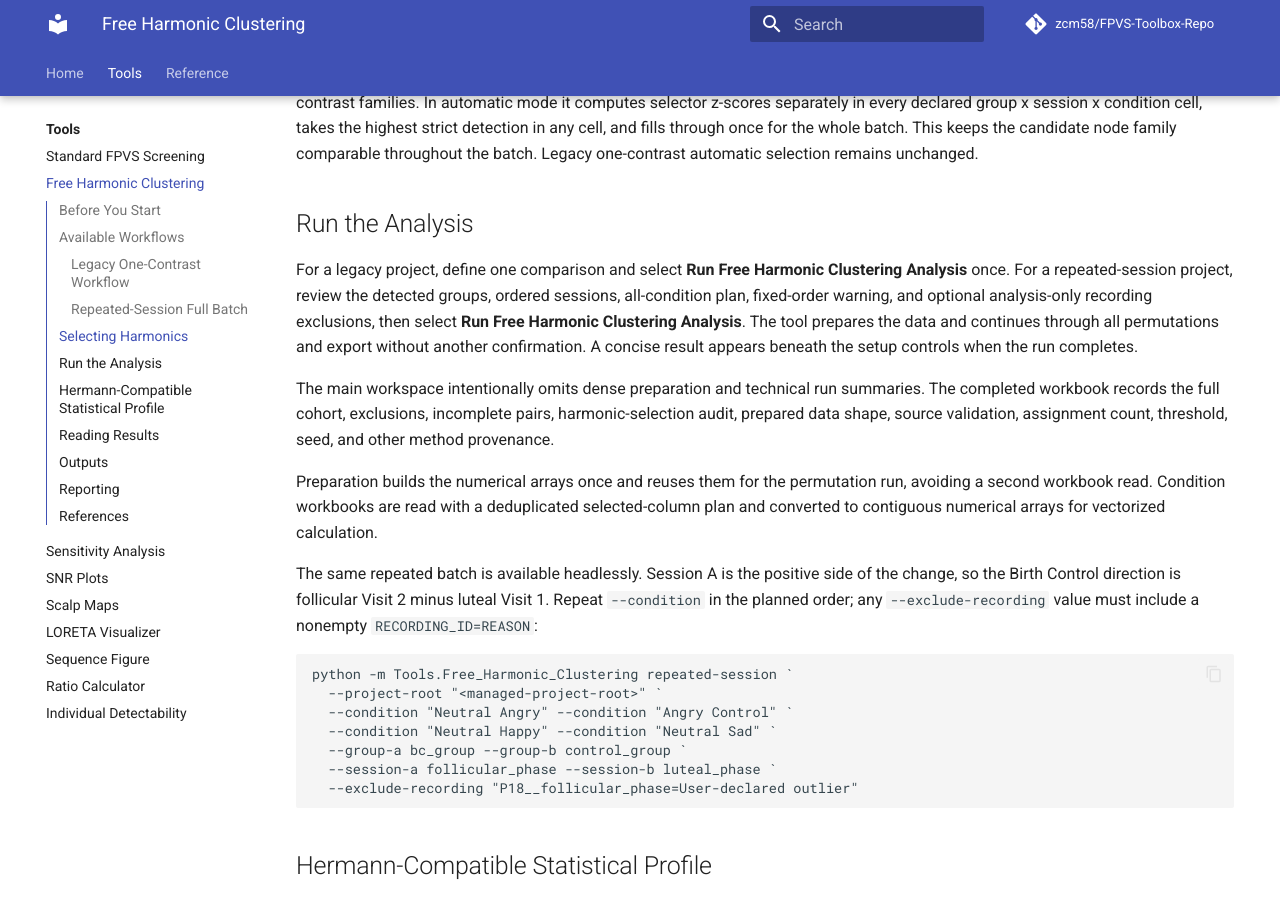
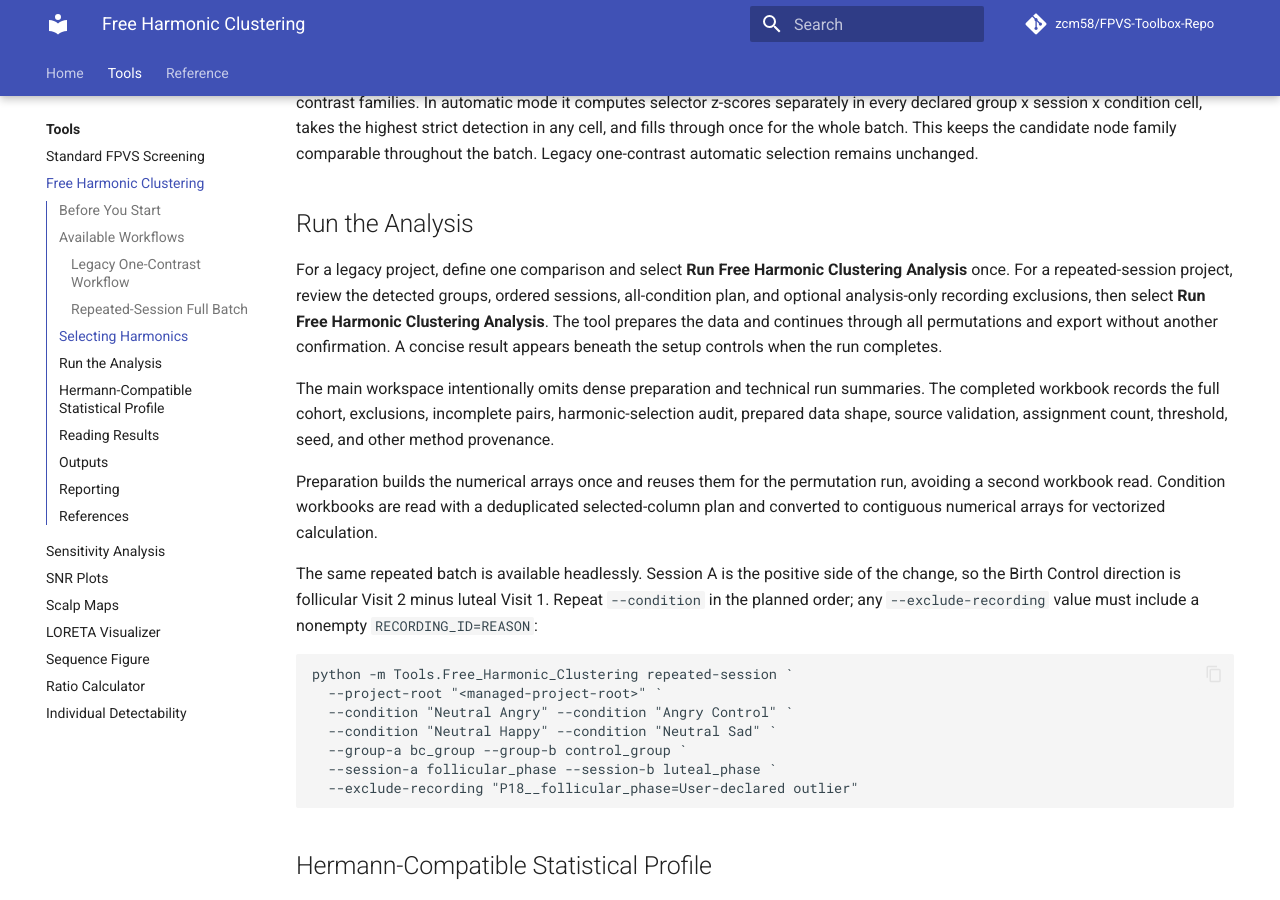
Before and after one commit to zcm58/FPVS-Toolbox-Repo, an MkDocs documentation site: the page built from docs/user/tools/free-harmonic-clustering.md, in a window 1280 px wide and 900 px high, scrolled down 2477 px. Built offline with MkDocs 1.6.1 and Material for MkDocs 9.7.7, drawn with Linux system fonts in a browser that asks for light colours; comment, search, counter and statistics services are not loaded.

Commit message:
Simplify free harmonic clustering setup feedback

```diff
--- a/docs/user/tools/free-harmonic-clustering.md
+++ b/docs/user/tools/free-harmonic-clustering.md
@@ -143,11 +143,10 @@ selection remains unchanged.
 For a legacy project, define one comparison and select **Run Free Harmonic
 Clustering Analysis** once.
 For a repeated-session project, review the detected groups, ordered sessions,
-all-condition plan, fixed-order warning, and optional analysis-only recording
-exclusions, then select **Run Free Harmonic Clustering Analysis**. The tool
-prepares the data and continues through all permutations and export without
-another confirmation. A concise result appears beneath the setup controls when
-the run completes.
+all-condition plan, and optional analysis-only recording exclusions, then
+select **Run Free Harmonic Clustering Analysis**. The tool prepares the data
+and continues through all permutations and export without another confirmation.
+A concise result appears beneath the setup controls when the run completes.
 
 The main workspace intentionally omits dense preparation and technical run
 summaries. The completed workbook records the full cohort, exclusions,
```
Also changed, not shown: docs/agent/exec-plans/active/repeated-session-free-harmonic-clustering.md (+3 -2 lines), docs/agent/exec-plans/active/repeated-session-project-foundation.md (+3 -2 lines), src/Tools/Free_Harmonic_Clustering/AGENTS.md (+4 -4 lines), src/Tools/Free_Harmonic_Clustering/ARCHITECTURE.md (+6 -6 lines), 3 other files.
